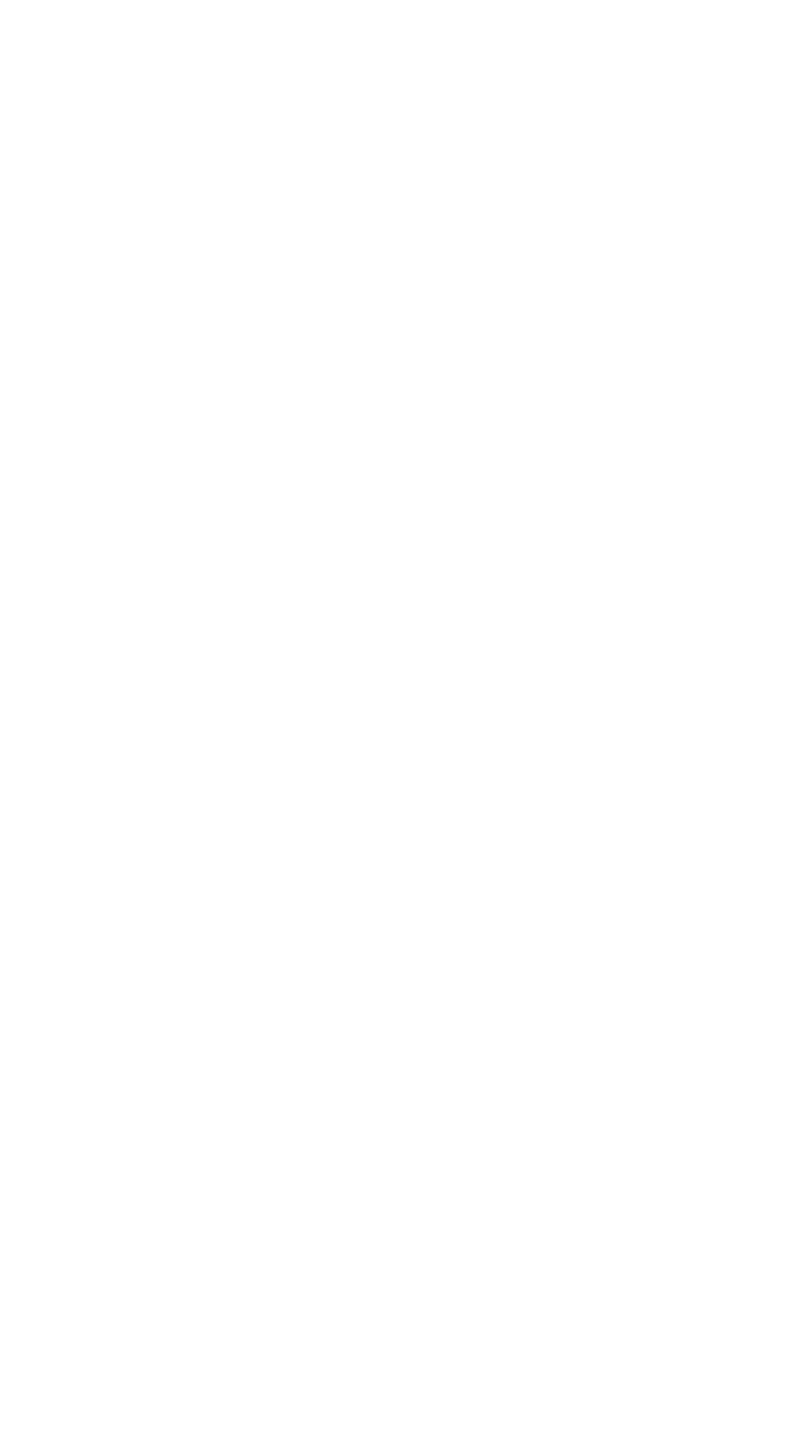
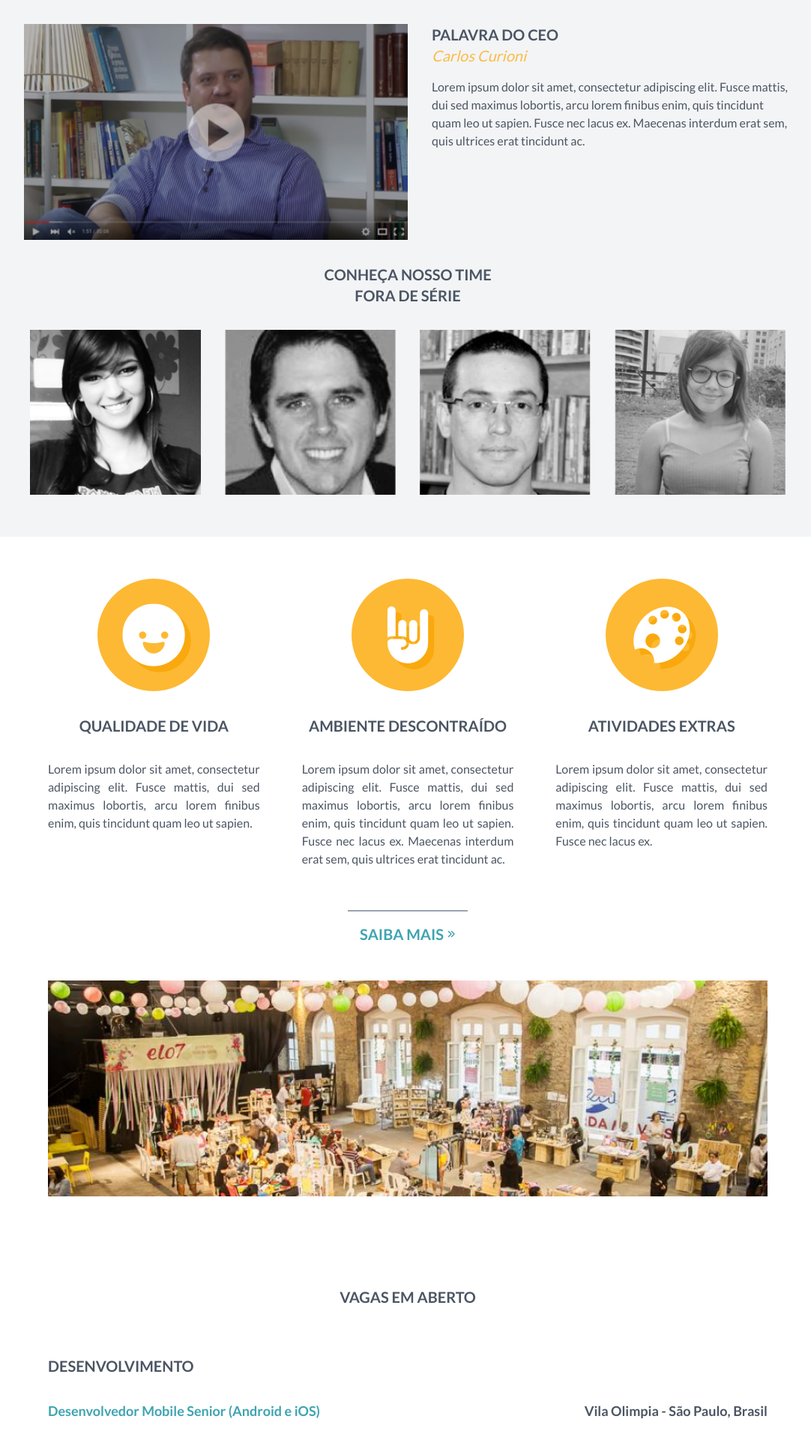
Before and after one commit to mdsbarbieri/landing-page, a Next.js app: page / in a window 1280 px wide. Shown: the part 880-2797 px from the top of the page at 75% size, without its empty margins (96-1178 px from the left). Before the commit the page ends 800 px from the top, so only its background shows below. Built offline with nearby package versions, Linux system fonts and the light colour scheme.

Commit message:
feat: Add page content

```diff
--- a/src/components/banner/BannerWithText.tsx
+++ /dev/null
@@ -1,21 +0,0 @@
-import Image from 'next/image';
-import headerImage from '../../assets/images/foto-header.png';
-
-const BannerWithText = () => {
-  return (
-    <div className="relative h-64 md:h-96 lg:h-[650px] overflow-hidden flex items-end justify-center">
-      <Image
-        className="-z-10"
-        src={headerImage}
-        alt="Pessoas do time elo7 vestindo camisetas amarelas e calças verdes com as mãos levantadas"
-        layout="fill"
-        objectFit="cover"
-      />
-      <h1 className="text-white text-4xl md:text-5xl lg:text-6xl font-bold text-center mb-12 md:mb-24 lg:mb-36 text-shadow">
-        Trabalhe no Elo7
-      </h1>
-    </div>
-  );
-};
-
-export default BannerWithText;
--- /dev/null
+++ b/src/components/hero/HeroTeam.tsx
@@ -0,0 +1,42 @@
+import Image from 'next/image';
+import VideoPlaceholder from '../../assets/images/placeholder-video.png';
+import CamilaPicture from '../../assets/images/camila.png';
+import GutoPicture from '../../assets/images/guto.png';
+import DavidPicture from '../../assets/images/david.png';
+import BeatrizPicture from '../../assets/images/beatriz.png';
+
+const HeroTeam = () => {
+  return (
+    <div className="flex items-center flex-col bg-gray-100 p-8 lg:p-14">
+      <div className="max-w-screen-lg m-auto">
+        <div className="grid grid-cols-1 lg:grid-cols-2 space-y-8 lg:space-x-8 lg:space-y-0">
+          <div className="h-full aspect-video relative">
+            <Image src={VideoPlaceholder} alt="Foto de perfil" layout="fill" />
+          </div>
+          <div>
+            <h2 className="uppercase font-bold text-gray-600 text-xl">Palavra do CEO</h2>
+            <h3 className="italic text-primary  text-xl">Carlos Curioni</h3>
+            <p className="text-gray-600 pt-4">
+              Lorem ipsum dolor sit amet, consectetur adipiscing elit. Fusce mattis, dui sed maximus lobortis, arcu
+              lorem finibus enim, quis tincidunt quam leo ut sapien. Fusce nec lacus ex. Maecenas interdum erat sem,
+              quis ultrices erat tincidunt ac.
+            </p>
+          </div>
+        </div>
+        <div className=" w-full">
+          <h2 className="py-8 uppercase font-bold text-gray-600 text-xl text-center">
+            Conheça nosso time <br /> fora de Série
+          </h2>
+          <div className="grid grid-cols-2 md:grid-cols-4 gap-4 relative">
+            <Image src={CamilaPicture} alt="Foto de perfil Camila" width={220} height={220} objectFit="contain" />
+            <Image src={GutoPicture} alt="Foto de perfil Guto" width={220} height={220} objectFit="contain" />
+            <Image src={DavidPicture} alt="Foto de perfil David" width={220} height={220} objectFit="contain" />
+            <Image src={BeatrizPicture} alt="Foto de perfil Beatriz" width={220} height={220} objectFit="contain" />
+          </div>
+        </div>
+      </div>
+    </div>
+  );
+};
+
+export default HeroTeam;
--- /dev/null
+++ b/src/components/hero/MainHero.tsx
@@ -0,0 +1,30 @@
+import Image from 'next/image';
+import headerImage from '../../assets/images/foto-header.png';
+import Link from '../../fragments/link/Link';
+
+const MainHero = () => {
+  return (
+    <div className="flex items-center flex-col">
+      <div className="relative h-64 md:h-96 lg:h-[650px] overflow-hidden flex items-end justify-center w-full">
+        <Image
+          className="-z-10"
+          src={headerImage}
+          alt="Pessoas do time elo7 vestindo camisetas amarelas e calças verdes com as mãos levantadas"
+          layout="fill"
+          objectFit="cover"
+        />
+        <h1 className="text-white text-4xl md:text-5xl lg:text-6xl font-bold text-center mb-12 md:mb-24 lg:mb-36 text-shadow">
+          Trabalhe no Elo7
+        </h1>
+      </div>
+      <p className="text-gray-500 text-center px-8 lg:px-0 py-8 max-w-screen-lg">
+        Lorem ipsum dolor sit amet, consectetur adipiscing elit. Fusce mattis, dui sed maximus lobortis, arcu lorem
+        finibus enim, quis tincidunt quam leo ut sapien. Fusce nec lacus ex. Maecenas interdum erat sem, quis ultrices
+        erat tincidunt ac.
+      </p>
+      <Link href="#jobOffers" text="Vagas em aberto" />
+    </div>
+  );
+};
+
+export default MainHero;
--- /dev/null
+++ b/src/components/hero/Offers.tsx
@@ -0,0 +1,49 @@
+import Image from 'next/image';
+import Link from '../../fragments/link/Link';
+import Qualidade from '../../assets/images/qualidade.png';
+import Descontracao from '../../assets/images/descontracao.png';
+import AtividadesExtras from '../../assets/images/atividades.png';
+import BottomPicture from '../../assets/images/foto-bottom.png';
+
+const activities = [
+  {
+    title: 'Qualidade de vida',
+    description:
+      'Lorem ipsum dolor sit amet, consectetur adipiscing elit. Fusce mattis, dui sed maximus lobortis, arcu lorem finibus enim, quis tincidunt quam leo ut sapien.',
+    image: Qualidade,
+  },
+  {
+    title: 'Ambiente Descontraído',
+    description:
+      'Lorem ipsum dolor sit amet, consectetur adipiscing elit. Fusce mattis, dui sed maximus lobortis, arcu lorem finibus enim, quis tincidunt quam leo ut sapien. Fusce nec lacus ex. Maecenas interdum erat sem, quis ultrices erat tincidunt ac.',
+    image: Descontracao,
+  },
+  {
+    title: 'Atividades Extras',
+    description:
+      'Lorem ipsum dolor sit amet, consectetur adipiscing elit. Fusce mattis, dui sed maximus lobortis, arcu lorem finibus enim, quis tincidunt quam leo ut sapien. Fusce nec lacus ex.',
+    image: AtividadesExtras,
+  },
+];
+
+const Offers = () => {
+  return (
+    <div className=" relative py-14 p-8 max-w-screen-lg m-auto flex flex-col items-center">
+      <div className="grid grid-cols-1 md:grid-cols-3 gap-14 mb-14">
+        {activities.map(({ title, description, image }) => (
+          <div key={title} className="flex flex-col items-center justify-center">
+            <Image src={image} alt={title} width={150} height={150} />
+            <h3 className="uppercase font-bold text-gray-600 text-xl py-8 flex-shrink">{title}</h3>
+            <p className="text-gray-600 text-justify flex-grow">{description}</p>
+          </div>
+        ))}
+      </div>
+      <Link href="/atividades" text="Saiba mais" />
+      <div className="relative h-72 w-full">
+        <Image src={BottomPicture} alt="Feira de artesanatos promovida pela Elo7" layout="fill" objectFit="cover" />
+      </div>
+    </div>
+  );
+};
+
+export default Offers;
--- /dev/null
+++ b/src/components/jobs/Jobs.tsx
@@ -0,0 +1,32 @@
+const Jobs = () => {
+  return (
+    <div className=" relative p-8 max-w-screen-lg m-auto flex flex-col items-center" id="jobOffers">
+      <h3 className="uppercase font-bold text-gray-600 text-xl py-8">VAGAS EM ABERTO</h3>
+      <div className="w-full">
+        <h4 className="uppercase font-bold text-gray-600 text-xl py-8 text-left ">Desenvolvimento</h4>
+        <ul>
+          <li>
+            <a className="flex flex-col md:flex-row justify-between pb-4 lg:pb-2 cursor-pointer" target="_blank">
+              <div className="font-bold text-secondary text-lg">Desenvolvedor Mobile Senior (Android e iOS)</div>
+              <div className="font-bold text-gray-600 text-sm lg:text-lg">Vila Olimpia - São Paulo, Brasil</div>
+            </a>
+          </li>
+          <li>
+            <a className="flex flex-col md:flex-row justify-between py-2 cursor-pointer" target="_blank">
+              <div className="font-bold text-secondary text-lg">Desenvolvedor Mobile Senior (Android e iOS)</div>
+              <div className="font-bold text-gray-600  text-sm lg:text-lg">Vila Olimpia - São Paulo, Brasil</div>
+            </a>
+          </li>
+          <li>
+            <a className="flex flex-col md:flex-row justify-between py-2 cursor-pointer" target="_blank">
+              <div className="font-bold text-secondary text-lg">Desenvolvedor Mobile Senior (Android e iOS)</div>
+              <div className="font-bold text-gray-600  text-sm lg:text-lg">Vila Olimpia - São Paulo, Brasil</div>
+            </a>
+          </li>
+        </ul>
+      </div>
+    </div>
+  );
+};
+
+export default Jobs;
--- /dev/null
+++ b/src/fragments/link/Link.tsx
@@ -0,0 +1,28 @@
+type LinkProps = {
+  href: string;
+  text: string;
+};
+
+const Link = ({ href, text }: LinkProps) => {
+  return (
+    <a
+      href={href}
+      aria-label={text}
+      className="text-secondary uppercase text-xl font-bold p-4 border-t-2 border-gray-400 flex items-center mb-8 text-center"
+    >
+      {text}
+      <svg
+        xmlns="http://www.w3.org/2000/svg"
+        className="ml-1 h-3 w-3"
+        fill="none"
+        viewBox="0 0 24 24"
+        stroke="currentColor"
+        strokeWidth="3"
+      >
+        <path strokeLinecap="round" strokeLinejoin="round" d="M13 5l7 7-7 7M5 5l7 7-7 7" />
+      </svg>
+    </a>
+  );
+};
+
+export default Link;
--- a/src/global/MetaTags.tsx
+++ b/src/global/MetaTags.tsx
@@ -8,6 +8,7 @@ interface IMetaTagsProps {
 export const MetaTags = ({ title, description }: IMetaTagsProps) => {
   return (
     <Head>
+      <meta name="robots" content="noindex" />
       <meta charSet="UTF-8" />
       <title>{title}</title>
       <meta name="viewport" content="width=device-width, initial-scale=1.0" />
--- a/src/pages/index.tsx
+++ b/src/pages/index.tsx
@@ -1,11 +1,17 @@
-import BannerWithText from '../components/banner/BannerWithText';
+import MainHero from '../components/hero/MainHero';
 import { MetaTags } from '../global/MetaTags';
+import HeroTeam from '../components/hero/HeroTeam';
+import Offers from '../components/hero/Offers';
+import Jobs from '../components/jobs/Jobs';
 
 const Home = () => {
   return (
     <>
       <MetaTags title="Elo7 - Trabalhe Conosco" description="Trabalhe no Elo7" />
-      <BannerWithText />
+      <MainHero />
+      <HeroTeam />
+      <Offers />
+      <Jobs />
     </>
   );
 };
--- a/src/styles/globals.scss
+++ b/src/styles/globals.scss
@@ -8,3 +8,7 @@
 }
 
 @tailwind utilities;
+
+body{
+  @apply pb-24
+}
--- a/tailwind.config.js
+++ b/tailwind.config.js
@@ -4,7 +4,12 @@ module.exports = {
     fontFamily: {
       sans: ['Lato', 'sans-serif'],
     },
-    extend: {},
+    extend: {
+      colors: {
+        primary: '#f9bd45',
+        secondary: '#3ea4b2',
+      },
+    },
   },
   plugins: [],
 };
```
